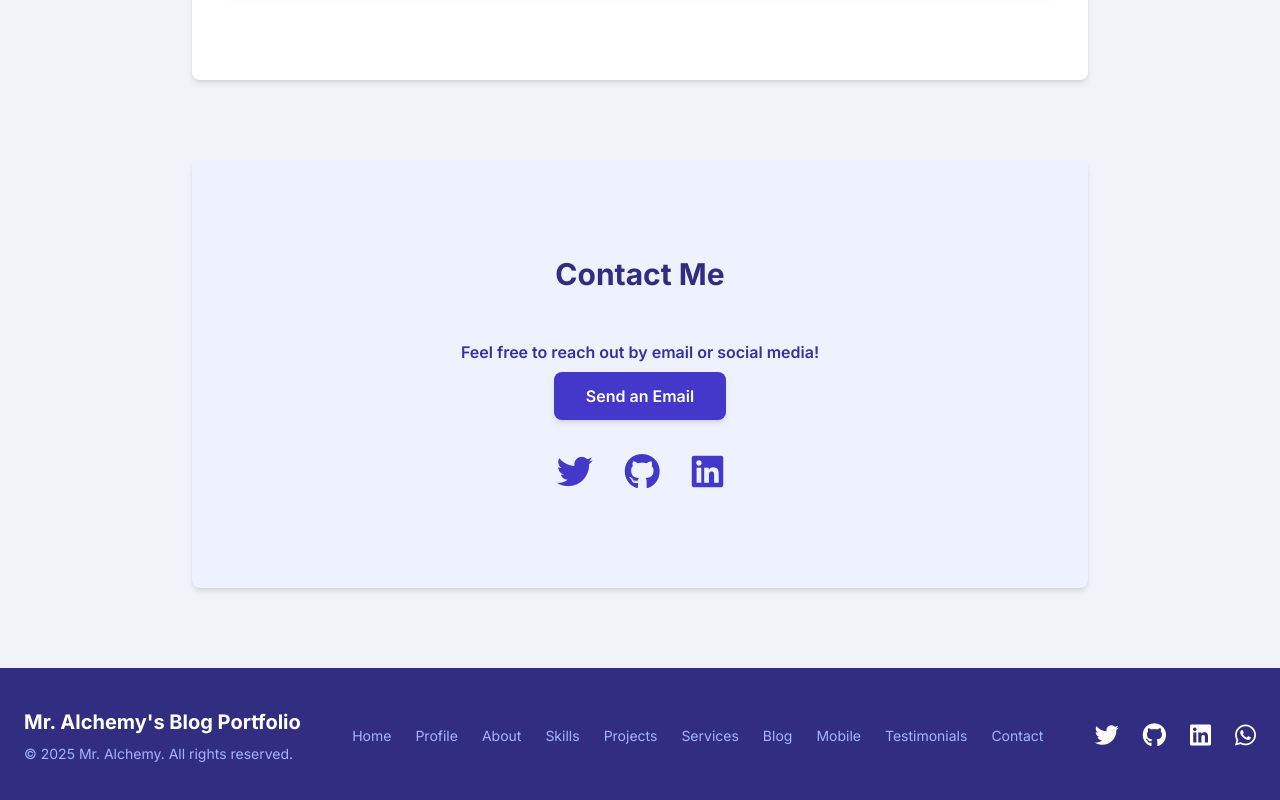
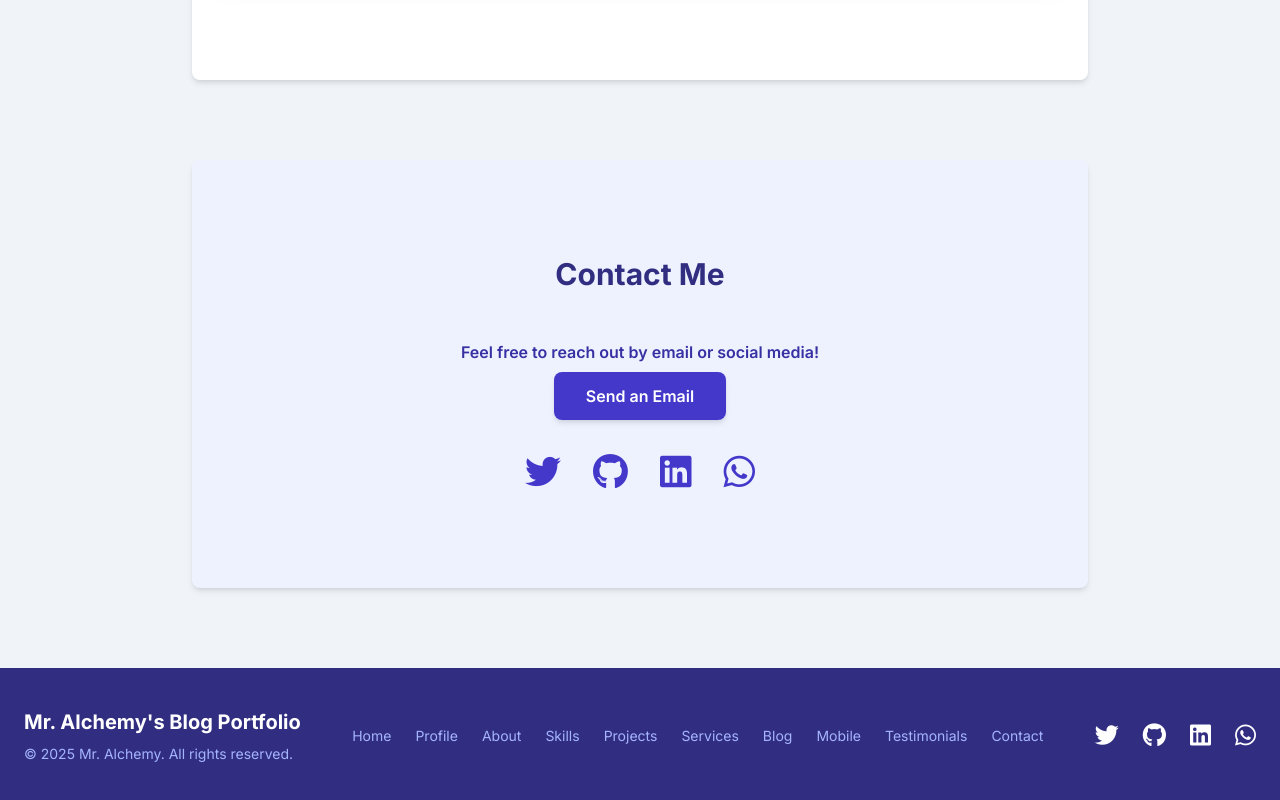
Before and after one commit to Nashrify/My-Blog-Portfolio, a plain HTML site: page index.html in a window 1280 px wide. Shown: the part 5777-6577 px from the top of the page. Drawn offline with nearby package versions, Linux system fonts and the light colour scheme.

Commit message:
Update index.html
Signed-off-by: Nashrify Hamadi <nashrifyhamadi@gmail.com>

```diff
--- a/index.html
+++ b/index.html
@@ -430,6 +430,11 @@
                     rel="noopener noreferrer" class="hover:text-indigo-900 transition">
                     <i class="fab fa-linkedin"></i>
                 </a>
+                <a href="https://wa.me/255657260703" target="_blank" rel="noopener noreferrer"
+                    aria-label="WhatsApp" class="hover:text-indigo-400 transition">
+                    <i class="fab fa-whatsapp"></i>
+                </a>
+
             </div>
         </section>
     </main>
```
